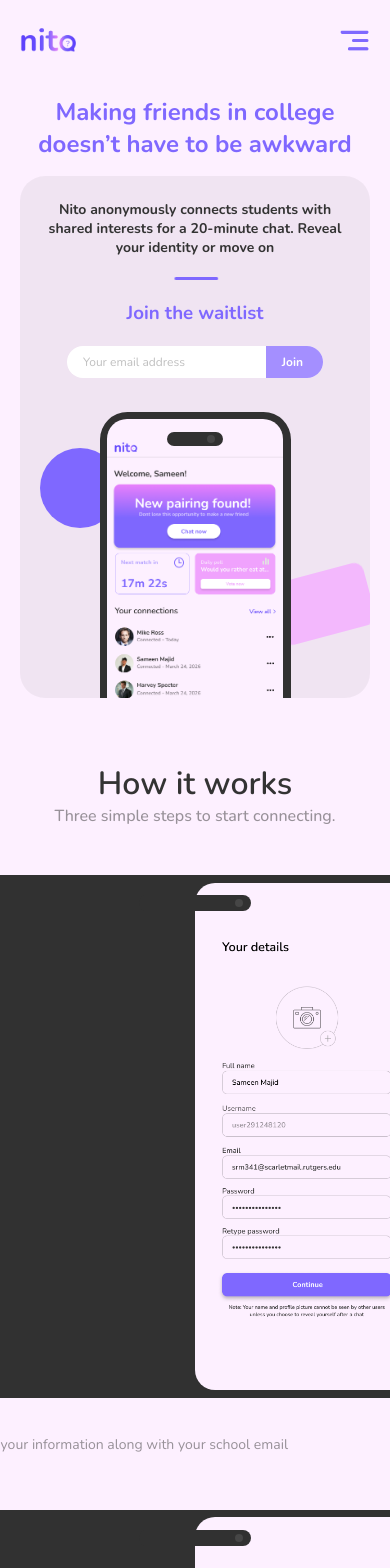
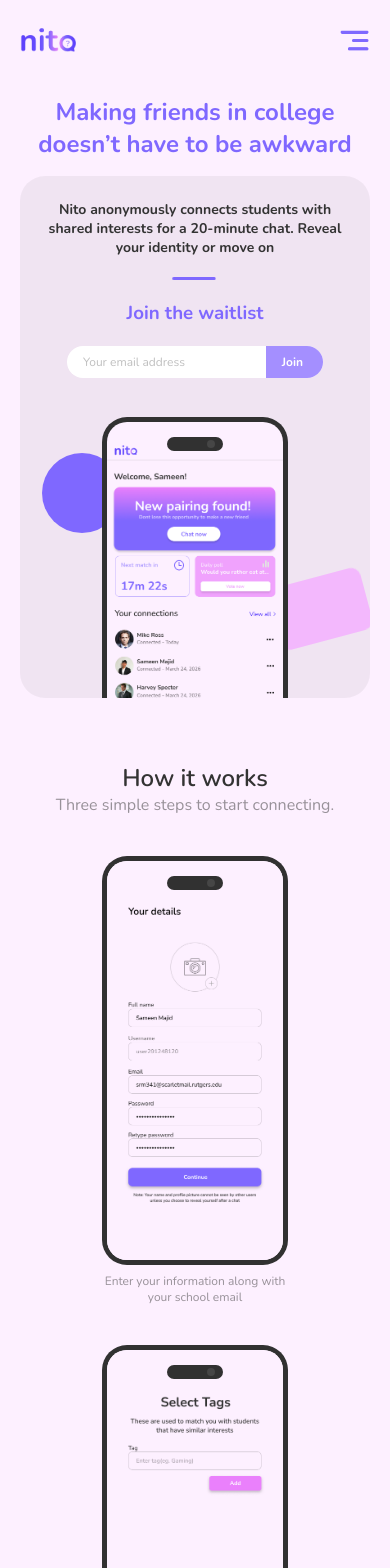
Before and after one commit to sameenmajid12/nito-landing-page, a React (Vite) app: page / in a window 390 px wide. Shown: the top 1568 px of the page. Built offline with nearby package versions, Linux system fonts and the light colour scheme.

Commit message:
Update styling for hero, howitworks and phonelayout components

```diff
--- a/src/styles/Hero.css
+++ b/src/styles/Hero.css
@@ -153,7 +153,7 @@
   position: absolute;
   bottom: -8rem;
   opacity: 0;
-  animation: slideInFromBottom 1.5s ease-out 0.5s forwards;
+  animation: slideInFromBottom 1.5s ease-out 0.1s forwards;
 }
 .demo-mobile {
   position: relative;
@@ -295,13 +295,13 @@
 }
 @keyframes slideInFromBottom {
   0% {
-    transform: translateY(100%);
+    transform: translateY(100%) scale(0.5);
   }
   1% {
     opacity: 1;
   }
   100% {
-    transform: translateY(0);    opacity: 1;
+    transform: translateY(0) scale(1);    opacity: 1;
 
   }
 }
--- a/src/styles/HowItWorks.css
+++ b/src/styles/HowItWorks.css
@@ -34,6 +34,7 @@
   width: fit-content;
 }
 .howitworks-screen-label {
+  z-index: 999;
   text-align: center;
   position: absolute;
   color: var(--color-text-50);
@@ -63,8 +64,22 @@
   }
 }
 @media(max-width:500px){
+  .howitworks-page{
+    row-gap: 2.5rem;
+  }
+  .howitworks-screens{
+    row-gap: 5rem;
+  }
   .howitworks-screen-label{
     font-weight: 400;
-    font-size: 0.875rem;
+    font-size: 0.75rem;
+    bottom:-2.5rem;
+  }
+  .howitworks-header-wrapper h2{
+    font-size: 1.5rem;
+    font-weight: 600;
+  }
+  .howitworks-header-wrapper h3{
+    font-weight: 400;
   }
 }
--- a/src/styles/phoneLayout.css
+++ b/src/styles/phoneLayout.css
@@ -12,6 +12,15 @@
 .phone-layout-wrapper-howitworks {
   border-radius: 35px;
 }
+.phone-layout-placeholder{
+  background-color: var(--color-background);
+  top:7.5px;
+  bottom:7.5px;
+  position: absolute;
+  left:50%;
+  transform: translateX(-50%);
+  z-index: 0;
+}
 .demo-image {
   width: clamp(16rem, 18vw, 20rem);
   border-radius: 27.5px;
@@ -19,6 +28,7 @@
 .demo-image-howitworks {
   width: clamp(14rem, 18vw, 18rem);
   border-radius: 27.5px;
+  z-index: 50;
 }
 .notch {
   position: absolute;
@@ -31,6 +41,7 @@
   justify-content: end;
   padding-right: 0.5rem;
   box-sizing: border-box;
+  z-index: 100;
 }
 .notch-hero {
   width: clamp(5rem, 35%, 7rem);
@@ -68,7 +79,6 @@
     width: clamp(11rem, 25vw, 13rem);
   }
   .phone-layout-wrapper {
-
   }
 }
 @media (max-width: 750px) {
@@ -79,5 +89,26 @@
     width: clamp(3.5rem, 8vw, 5rem);
     height: clamp(0.875rem, 1.5vw, 1rem);
   }
-
 }
+@media (max-width: 500px) {
+  .phone-layout-wrapper{
+    border-radius: 25px;
+  }
+  .demo-image, .demo-image-howitworks{
+    border-radius: 20px;
+  }
+  .demo-image-howitworks {
+    width: clamp(11rem, 14vw, 12.5rem);
+  }
+  .phone-layout-wrapper-howitworks, .phone-layout-wrapper-hero{
+    padding:5px;
+  }
+  .phone-layout-placeholder{
+    top:5px;
+    bottom:5px;
+  }
+  .notch-howitworks {
+    width: clamp(3.5rem, 8vw, 5rem);
+    height: clamp(0.875rem, 1.5vw, 1rem);
+  }
+}
```
